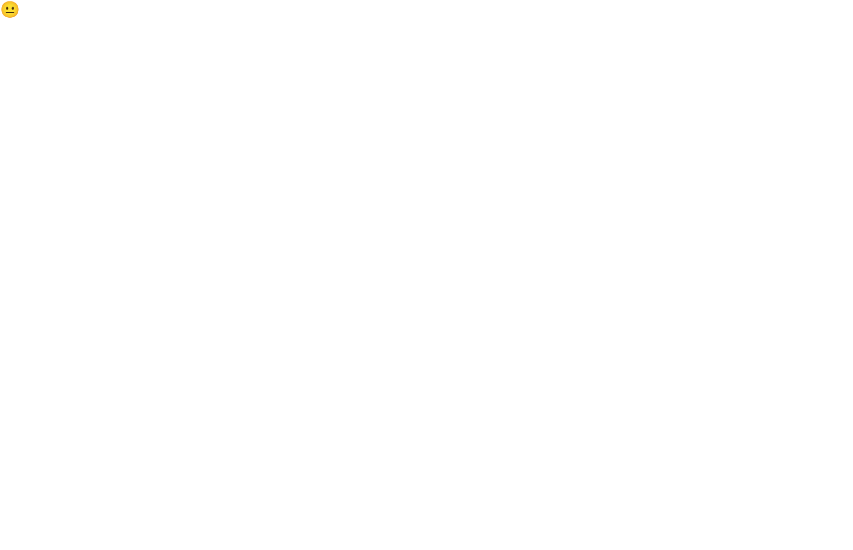
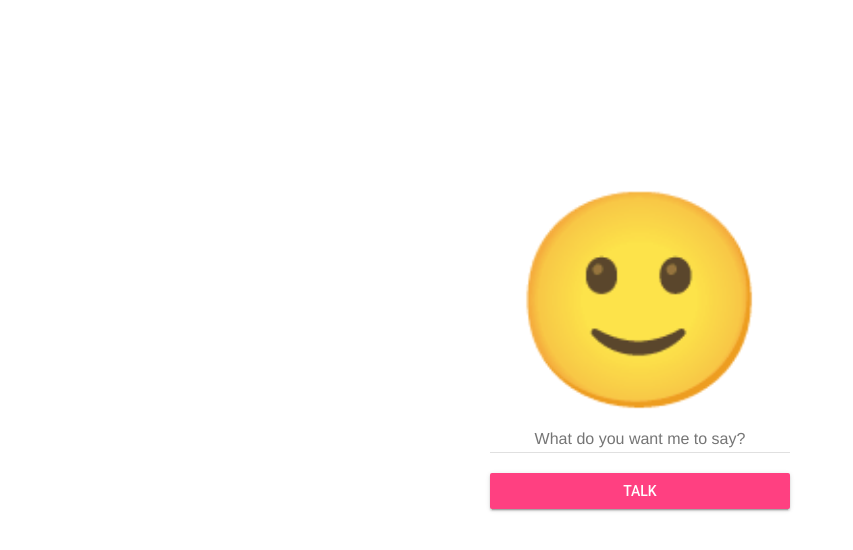
Before and after one commit to razwanizmi/emogif, a React (Create React App) app: page / in a window 1280 px wide. Shown: the top 550 px of the page, without its empty margins (0-853 px from the left). Built offline with nearby package versions, Linux system fonts and the light colour scheme.

Commit message:
Complete emoji app

```diff
--- a/public/index.html
+++ b/public/index.html
@@ -4,12 +4,17 @@
     <meta charset="utf-8">
     <meta name="viewport" content="width=device-width, initial-scale=1, shrink-to-fit=no">
     <meta name="theme-color" content="#000000">
+    <meta name="description" content="Machine learning blockchain AI talking emoji generator." />
+    <meta property="og:title" content="Emogif" />
+    <meta property="og:image" content="%PUBLIC_URL%/emogif.jpg" />
     <!--
       manifest.json provides metadata used when your web app is added to the
       homescreen on Android. See https://developers.google.com/web/fundamentals/engage-and-retain/web-app-manifest/
     -->
     <link rel="manifest" href="%PUBLIC_URL%/manifest.json">
     <link rel="shortcut icon" href="%PUBLIC_URL%/favicon.ico">
+    <link rel="stylesheet" href="https://fonts.googleapis.com/icon?family=Material+Icons">
+    <link rel="stylesheet" href="https://code.getmdl.io/1.3.0/material.indigo-pink.min.css">
     <!--
       Notice the use of %PUBLIC_URL% in the tags above.
       It will be replaced with the URL of the `public` folder during the build.
@@ -19,7 +24,7 @@
       work correctly both with client-side routing and a non-root public URL.
       Learn how to configure a non-root public URL by running `npm run build`.
     -->
-    <title>React App</title>
+    <title>Emogif</title>
   </head>
   <body>
     <noscript>
--- a/src/App.js
+++ /dev/null
@@ -1,10 +0,0 @@
-import React, { Component } from "react";
-import { toEmoji } from "./helpers/emoji";
-
-class App extends Component {
-  render() {
-    return <div>{toEmoji("a")}</div>;
-  }
-}
-
-export default App;
--- /dev/null
+++ b/src/components/App.js
@@ -0,0 +1,79 @@
+import React, { Component } from "react";
+import { toEmoji } from "../helpers/emoji";
+import "./style.css";
+
+class App extends Component {
+  state = {
+    phrase: "",
+    currentIndex: 0,
+    speaking: false
+  };
+
+  handleChange = e => {
+    const phrase = e.target.value;
+    this.setState(() => ({ phrase }));
+  };
+
+  handleSubmit = e => {
+    e.preventDefault();
+
+    this.setState(() => ({ speaking: true }));
+
+    this.interval = setInterval(() => {
+      this.setState(
+        prevState => ({
+          currentIndex: prevState.currentIndex + 1
+        }),
+        () => {
+          if (this.state.currentIndex === this.state.phrase.length - 1) {
+            clearInterval(this.interval);
+            this.setState(() => ({
+              speaking: false,
+              currentIndex: 0,
+              phrase: ""
+            }));
+          }
+        }
+      );
+    }, 97);
+  };
+
+  phraseArray = () => {
+    return this.state.phrase.split("");
+  };
+
+  render() {
+    const { phrase, currentIndex, speaking } = this.state;
+
+    return (
+      <div className="emogif-container">
+        <div>
+          <span className="emogif-face">
+            {speaking ? toEmoji(this.phraseArray()[currentIndex]) : "🙂"}
+          </span>
+        </div>
+        <div className="emogif-form-container">
+          <form className="emogif-form" onSubmit={this.handleSubmit}>
+            <div className="mdl-textfield">
+              <input
+                className="mdl-textfield__input mld-textfield__input--emogif"
+                type="text"
+                value={phrase}
+                placeholder="What do you want me to say?"
+                onChange={this.handleChange}
+              />
+            </div>
+            <button
+              className="mdl-button mdl-button--raised mdl-button--accent"
+              disabled={speaking}
+            >
+              Talk
+            </button>
+          </form>
+        </div>
+      </div>
+    );
+  }
+}
+
+export default App;
--- /dev/null
+++ b/src/components/style.css
@@ -0,0 +1,29 @@
+.emogif-container {
+  display: flex;
+  flex: 1;
+  flex-direction: column;
+  justify-content: center;
+  align-items: center;
+  height: 100vh;
+}
+
+.emogif-form-container {
+  margin-top: 2rem;
+}
+
+.emogif-form {
+  display: flex;
+  flex-direction: column;
+}
+
+.emogif-face {
+  font-size: 15rem;
+}
+
+.mld-textfield__input--emogif {
+  text-align: center;
+  outline: none;
+  -webkit-box-shadow: none !important;
+  -moz-box-shadow: none !important;
+  box-shadow: none !important;
+}
--- a/src/helpers/emoji.js
+++ b/src/helpers/emoji.js
@@ -28,5 +28,5 @@ const emojiMap = {
 };
 
 export function toEmoji(char) {
-  return emojiMap[char.toLowerCase] || "😐";
+  return emojiMap[char.toLowerCase()] || "😐";
 }
--- a/src/index.js
+++ b/src/index.js
@@ -1,6 +1,6 @@
 import React from "react";
 import ReactDOM from "react-dom";
 import "./index.css";
-import App from "./App";
+import App from "./components/App";
 
 ReactDOM.render(<App />, document.getElementById("root"));
```
Also changed, not shown: public/emogif.jpg (added), 1 other file (tests, documents, lock files or other folders).
